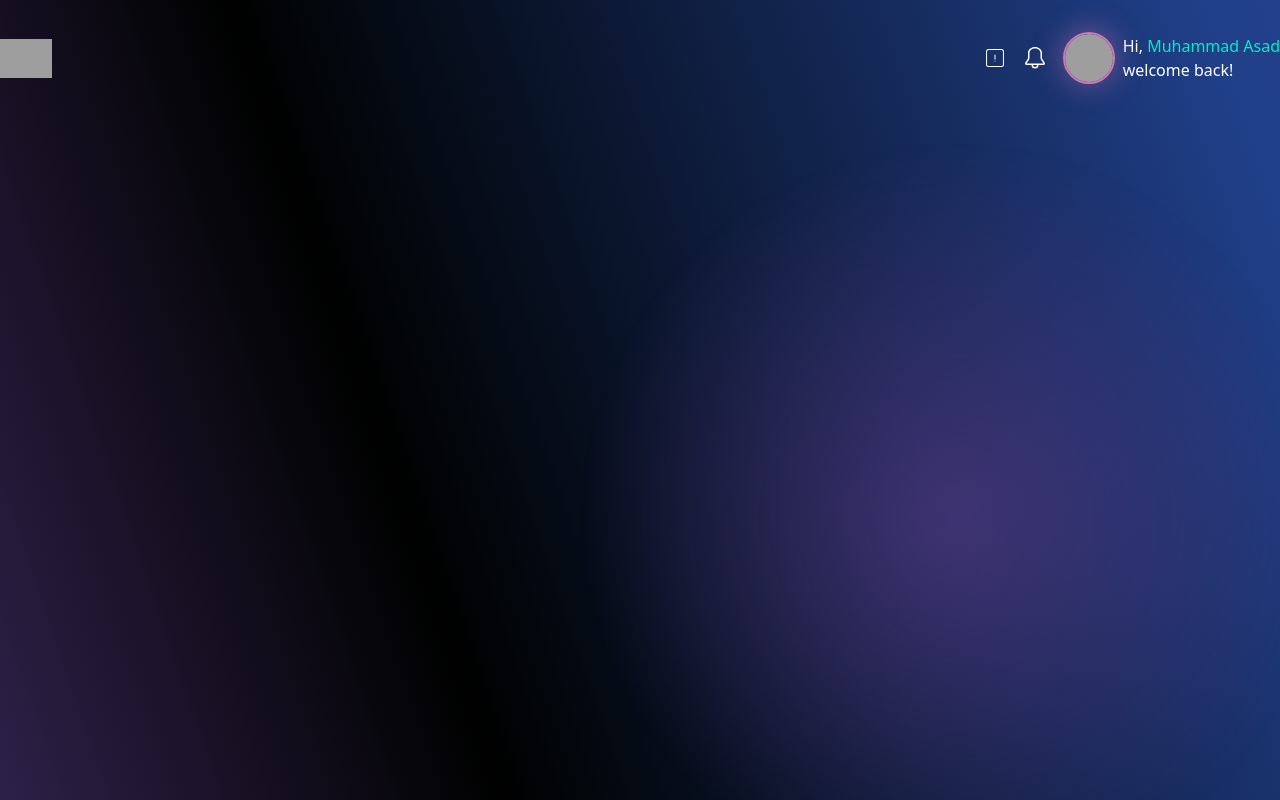
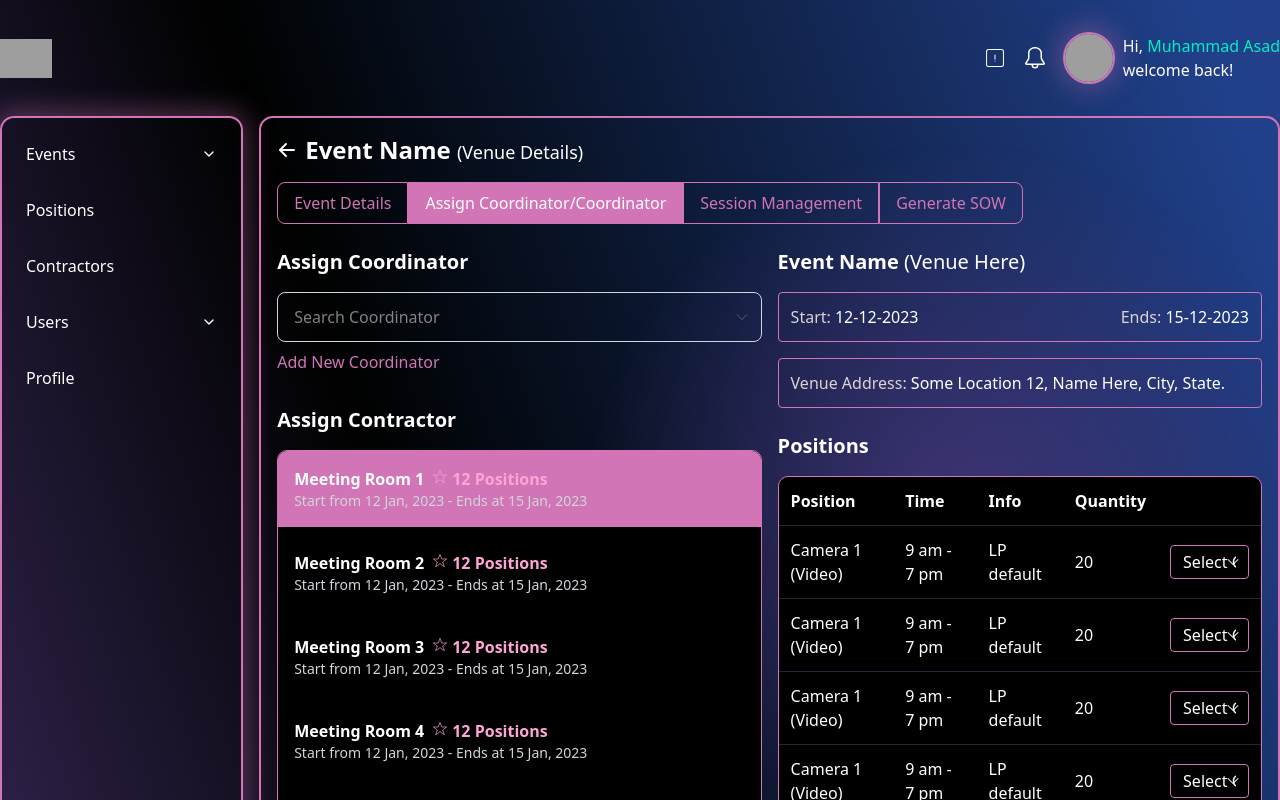
Before and after one commit to rakeshrg123/spiderweb_assigment, a React (Vite) app: page /viewDetails in a window 1280 px wide. Shown: the top 800 px of the page. Built offline with nearby package versions, Linux system fonts and the light colour scheme; grey boxes are pictures that could not be loaded.

Commit message:
viewDetails

```diff
--- a/src/App.jsx
+++ b/src/App.jsx
@@ -1,6 +1,7 @@
 import { BrowserRouter as Router, Routes, Route } from "react-router-dom";
 import Home from "./pages/Home";
 import Navbar from "./components/Navbar";
+import EventDetailView from "./pages/EventDetailView";
 
 
 function App() {
@@ -9,6 +10,7 @@ function App() {
       <Navbar/>
       <Routes>
         <Route path="/" element={<Home />} />
+        <Route path="/viewDetails" element={<EventDetailView />} />
       </Routes>
     </Router>
   );
--- /dev/null
+++ b/src/pages/EventDetailView.jsx
@@ -0,0 +1,281 @@
+import React, { useState } from "react";
+import { HiArrowLeft } from "react-icons/hi";
+import { HiChevronDown } from "react-icons/hi2";
+import Sidebar from "../components/Sidebar";
+
+const EventDetailView = ({ event, onBack }) => {
+
+    const sidebarConfig = [
+        {
+          id: "events",
+          title: "Events",
+          items: [
+            { label: "New Requests" },
+            { label: "Estimate", count: 9 },
+            { label: "Events" },
+            { label: "Partial Requests" },
+          ],
+        },
+        { id: "positions", title: "Positions", items: [] },
+        { id: "contractors", title: "Contractors", items: [] },
+        {
+          id: "users",
+          title: "Users",
+          items: [
+            { label: "Admins" },
+            { label: "Clients" },
+            { label: "Coordinators" },
+          ],
+        },
+        { id: "profile", title: "Profile", items: [] },
+      ];
+  const [activeTab, setActiveTab] = useState("Assign Coordinator/Coordinator");
+  const [selectedRoom, setSelectedRoom] = useState(1);
+
+  // Define tabs
+  const tabs = [
+    "Event Details",
+    "Assign Coordinator/Coordinator",
+    "Session Management",
+    "Generate SOW",
+  ];
+
+  // Define meeting rooms
+  const meetingRooms = [
+    {
+      id: 1,
+      name: "Meeting Room 1",
+      positions: 12,
+      startFrom: "12 Jan, 2023",
+      endsAt: "15 Jan, 2023",
+    },
+    {
+      id: 2,
+      name: "Meeting Room 2",
+      positions: 12,
+      startFrom: "12 Jan, 2023",
+      endsAt: "15 Jan, 2023",
+    },
+    {
+      id: 3,
+      name: "Meeting Room 3",
+      positions: 12,
+      startFrom: "12 Jan, 2023",
+      endsAt: "15 Jan, 2023",
+    },
+    {
+      id: 4,
+      name: "Meeting Room 4",
+      positions: 12,
+      startFrom: "12 Jan, 2023",
+      endsAt: "15 Jan, 2023",
+    },
+    {
+      id: 5,
+      name: "Meeting Room 5",
+      positions: 12,
+      startFrom: "12 Jan, 2023",
+      endsAt: "15 Jan, 2023",
+    },
+  ];
+
+  // Camera positions for each room
+  const positions = Array(8).fill({
+    name: "Camera 1 (Video)",
+    time: "9 am - 7 pm",
+    info: "LP default",
+    quantity: 20,
+  });
+    const handleLogout = () => console.log("Logout clicked");
+    const [selectedEvent, setSelectedEvent] = useState(null);
+
+  return (
+    <div className="container mx-auto grid grid-cols-5 gap-4 z-10">
+      <Sidebar sections={sidebarConfig} onLogout={handleLogout} />
+    <div className="col-span-4 border-2 rounded-xl border-[#D175B6] p-4">
+      {/* Header with back button and event name */}
+      <div className="flex items-center gap-2 mb-4 text-white">
+        <button
+          onClick={onBack}
+          className="flex items-center justify-center text-white"
+        >
+          <HiArrowLeft className="text-xl" />
+        </button>
+        <h2 className="text-2xl font-semibold">
+          Event Name <span className="text-lg font-normal">(Venue Details)</span>
+        </h2>
+      </div>
+
+      {/* Tabs */}
+      <div className="flex mb-6">
+  {tabs.map((tab, index) => (
+    <button
+      key={tab}
+      className={`px-4 py-2 ${
+        activeTab === tab
+          ? "bg-[#D175B6] text-white"
+          : "text-[#D175B6]"
+      } border border-[#D175B6] ${
+        index === 0
+          ? "rounded-tl-md rounded-bl-md"
+          : ""
+      } ${
+        index === tabs.length - 1
+          ? "rounded-tr-md rounded-br-md"
+          : ""
+      }`}
+      onClick={() => setActiveTab(tab)}
+    >
+      {tab}
+    </button>
+  ))}
+</div>
+
+      {/* Main content */}
+      <div className="grid grid-cols-2 gap-4">
+        {/* Left column */}
+        <div>
+          <h3 className="text-xl font-semibold text-white mb-4">
+            Assign Coordinator
+          </h3>
+
+          <div className="relative mb-2">
+            <input
+              type="text"
+              placeholder="Search Coordinator"
+              className="w-full pl-4 pr-10 py-3 rounded-md border border-gray-300 focus:outline-none focus:ring-2 focus:ring-[#D175B6] text-white"
+            />
+            <span className="absolute right-3 top-1/2 transform -translate-y-1/2 text-gray-600">
+              <HiChevronDown />
+            </span>
+          </div>
+
+          <button className="text-[#D175B6] font-medium">
+            Add New Coordinator
+          </button>
+
+          <h3 className="text-xl font-semibold text-white mt-8 mb-4">
+            Assign Contractor
+          </h3>
+
+          <div className="bg-black border border-[#D175B6] rounded-lg overflow-hidden">
+            {meetingRooms.map((room) => (
+              <div
+                key={room.id}
+                className={`${
+                  selectedRoom === room.id
+                    ? "bg-[#D175B6]"
+                    : "bg-black hover:bg-gray-900"
+                } p-4 mb-2 cursor-pointer`}
+                onClick={() => setSelectedRoom(room.id)}
+              >
+                <div className="flex items-center">
+                  <h4 className="text-white font-semibold">
+                    {room.name}
+                    <span className="inline-flex items-center ml-2">
+                      <svg viewBox="0 0 24 24" fill="none" className="w-4 h-4 text-pink-300" stroke="currentColor">
+                        <path d="M12 2L14.5 9H22L16 13.5L18.5 20.5L12 16L5.5 20.5L8 13.5L2 9H9.5L12 2Z" />
+                      </svg>
+                    </span>
+                    <span className="ml-1 text-pink-300">
+                      {room.positions} Positions
+                    </span>
+                  </h4>
+                </div>
+                <p className="text-gray-300 text-sm">
+                  Start from {room.startFrom} - Ends at {room.endsAt}
+                </p>
+              </div>
+            ))}
+          </div>
+        </div>
+
+        {/* Right column */}
+        <div>
+          <h3 className="text-xl font-semibold text-white mb-4">
+            Event Name <span className="font-normal">(Venue Here)</span>
+          </h3>
+
+          <div className=" rounded p-3 mb-4 border border-[#D175B6]">
+            <div className="flex justify-between">
+              <div>
+                <span className="text-[#dad4d4] text-md">Start: </span>
+                <span className="font-medium text-[#fff]">12-12-2023</span>
+              </div>
+              <div>
+                <span className="text-[#dad4d4] text-md">Ends: </span>
+                <span className="font-medium text-[#fff]">15-12-2023</span>
+              </div>
+            </div>
+          </div>
+
+          <div className=" rounded p-3 mb-6 border border-[#D175B6]">
+            <span className="text-[#dad4d4] text-md">Venue Address: </span>
+            <span className="font-medium text-[#fff]">
+              Some Location 12, Name Here, City, State.
+            </span>
+          </div>
+
+          <h3 className="text-xl font-semibold text-white mb-4">
+            Positions
+          </h3>
+
+          <div className="bg-black rounded-lg overflow-hidden border border-[#D175B6]">
+            <table className="w-full text-white">
+              <thead>
+                <tr className="border-b border-gray-800">
+                  <th className="p-3 text-left">Position</th>
+                  <th className="p-3 text-left">Time</th>
+                  <th className="p-3 text-left">Info</th>
+                  <th className="p-3 text-left">Quantity</th>
+                  <th className="p-3 text-left"></th>
+                </tr>
+              </thead>
+              <tbody>
+                {positions.map((position, index) => (
+                  <tr key={index} className="border-b border-gray-800">
+                    <td className="p-3">{position.name}</td>
+                    <td className="p-3">{position.time}</td>
+                    <td className="p-3">{position.info}</td>
+                    <td className="p-3">{position.quantity}</td>
+                    <td className="p-3">
+                      <div className="relative">
+                        <select
+                          className="w-full bg-black text-white py-1 px-3 rounded border border-[#D175B6] appearance-none"
+                          defaultValue="Select Contractor"
+                        >
+                          <option>Select Contractor</option>
+                          <option>Contractor 1</option>
+                          <option>Contractor 2</option>
+                        </select>
+                        <HiChevronDown className="absolute right-2 top-1/2 transform -translate-y-1/2 text-white" />
+                      </div>
+                    </td>
+                  </tr>
+                ))}
+              </tbody>
+            </table>
+
+            {/* Pagination */}
+            <div className="flex justify-end p-3 gap-2">
+              <button className="text-white">←</button>
+              <button className="text-white">○</button>
+              <button className="text-[#D175B6]">●</button>
+              <button className="text-white">→</button>
+            </div>
+          </div>
+        </div>
+      </div>
+
+      {/* Save Button */}
+      <div className="flex justify-center mt-8">
+        <button className="bg-[#D175B6] text-white py-2 px-12 rounded-lg font-medium">
+          Save Edits
+        </button>
+      </div>
+    </div>
+    </div>
+  );
+};
+
+export default EventDetailView;
--- a/src/pages/Home.jsx
+++ b/src/pages/Home.jsx
@@ -2,6 +2,9 @@ import React, { useState } from "react";
 import { FiEye } from "react-icons/fi";
 import { CiSearch } from "react-icons/ci";
 import Sidebar from "../components/Sidebar";
+import { HiPlus } from "react-icons/hi2";
+import { Link } from "react-router-dom";
+
 
 const sidebarConfig = [
   {
@@ -28,11 +31,13 @@ const sidebarConfig = [
   { id: "profile", title: "Profile", items: [] },
 ];
 
-const TableRow = ({ event }) => (
+const TableRow = ({ event, onViewDetails }) => (
   <tr className="border-t border-[#D175B6]">
-      <td className="flex items-center gap-4  h-11.5 px-4 sticky left-0 z-10 min-w-[250px]
-        backdrop-blur-xl opacity-300 shadow-md">
-        <FiEye /> {event.name}
+    <td className="flex items-center gap-4 h-11.5 px-4 sticky left-0 z-10 min-w-[250px] backdrop-blur-xl opacity-300 shadow-md">
+      <Link to={'/viewDetails'} className="text-lg">
+        <FiEye />
+      </Link>
+      {event.name}
     </td>
     <td className="p-3">{event.start}</td>
     <td className="p-3">{event.end}</td>
@@ -45,13 +50,12 @@ const TableRow = ({ event }) => (
   </tr>
 );
 
-  const Table = ({ events }) => (
+const Table = ({ events, onViewDetails }) => (
   <div className="w-full overflow-x-auto">
     <table className="min-w-[1700px] border-collapse border border-[#D175B6]">
       <thead>
         <tr className="bg-[#D175B6] text-white">
-            <th className="p-3 text-left min-w-[250px] sticky left-0 z-20
-                bg-[#D175B6] backdrop-blur-md shadow-md">
+          <th className="p-3 text-left min-w-[250px] sticky left-0 z-20 bg-[#D175B6] backdrop-blur-md shadow-md">
             Event Name
           </th>
           {[
@@ -72,7 +76,7 @@ const TableRow = ({ event }) => (
       </thead>
       <tbody>
         {events.map((event, index) => (
-            <TableRow key={index} event={event} />
+          <TableRow key={index} event={event} onViewDetails={onViewDetails} />
         ))}
       </tbody>
     </table>
@@ -81,6 +85,7 @@ const TableRow = ({ event }) => (
 
 const Home = () => {
   const handleLogout = () => console.log("Logout clicked");
+  const [selectedEvent, setSelectedEvent] = useState(null);
 
   const events = Array(9).fill({
     name: "Filled Name",
@@ -90,6 +95,11 @@ const Home = () => {
     contact: "+1234 566 7890",
     venue: "Lorem Ipsum Dolor Sit Amet",
   });
+
+  const handleViewDetails = (event) => {
+    setSelectedEvent(event);
+  };
+
 
   return (
     <div className="container mx-auto grid grid-cols-5 gap-4 z-10">
@@ -107,12 +117,14 @@ const Home = () => {
                     className="w-full pl-10 pr-4 py-2 rounded-md border border-white-600 focus:outline-none focus:ring-2 focus:ring-[#D175B6] text-white"
                   />
                 </div>
-              <button className="bg-gradient-to-r from-[#FF00FF] to-[#8F00FF] px-2 pb-1 w-10 h-10 rounded-md border-2 border-white flex items-center justify-center">
-                <span className="text-xl font-bold">+</span>
+                <button className="bg-gradient-to-r from-[#FF00FF] to-[#8F00FF] px-2 w-10 h-10 rounded-md border-2 border-white flex items-center justify-center">
+                  <span className="text-xl font-extrabold">
+                    <HiPlus />
+                  </span>
                 </button>
               </div>
             </div>
-          <Table events={events} />
+            <Table events={events} onViewDetails={handleViewDetails} />
           </div>
           <div className="flex mt-auto justify-center bg-black rounded-b-xl items-center space-x-4 p-2">
             {["←", "1", "2", "3", "4", "→"].map((item, index) => (
@@ -127,6 +139,7 @@ const Home = () => {
             ))}
           </div>
         </div>
+
     </div>
   );
 };
```
Lines whose indentation alone changed are shown as unchanged.
